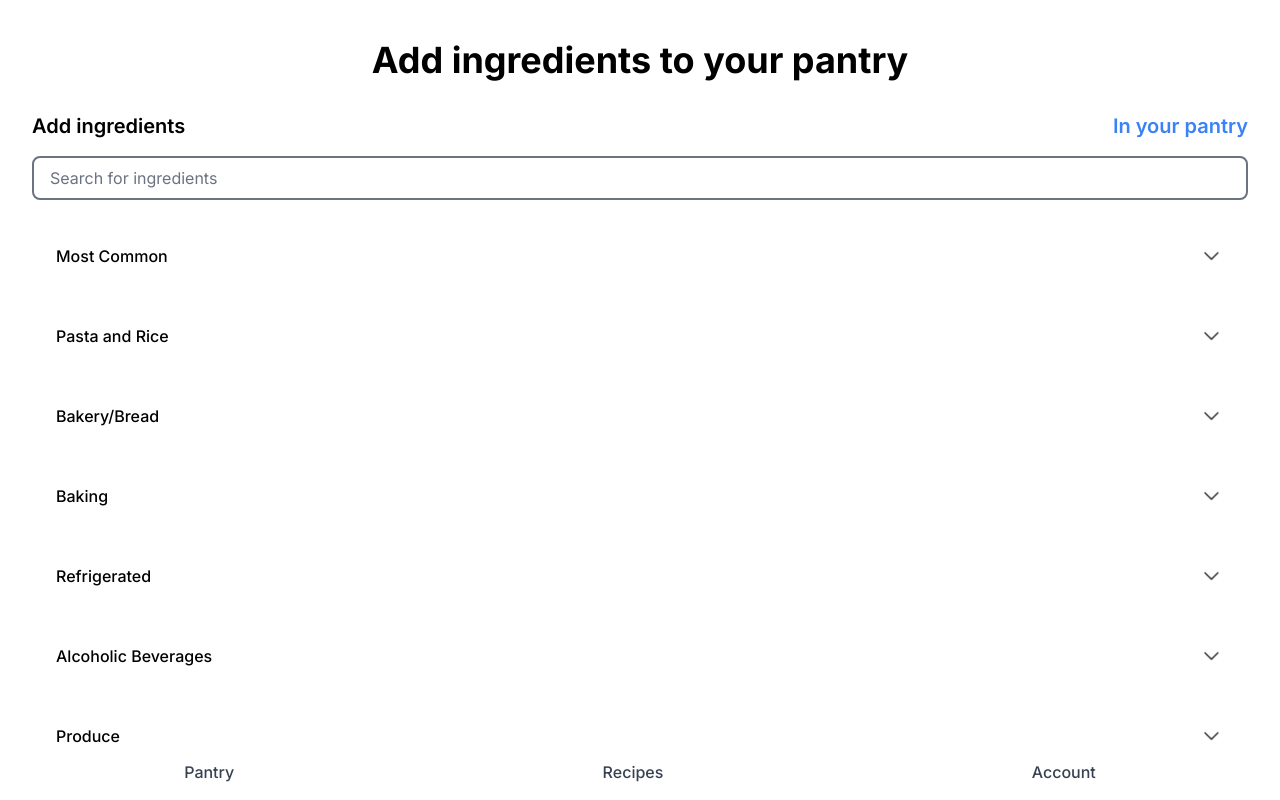
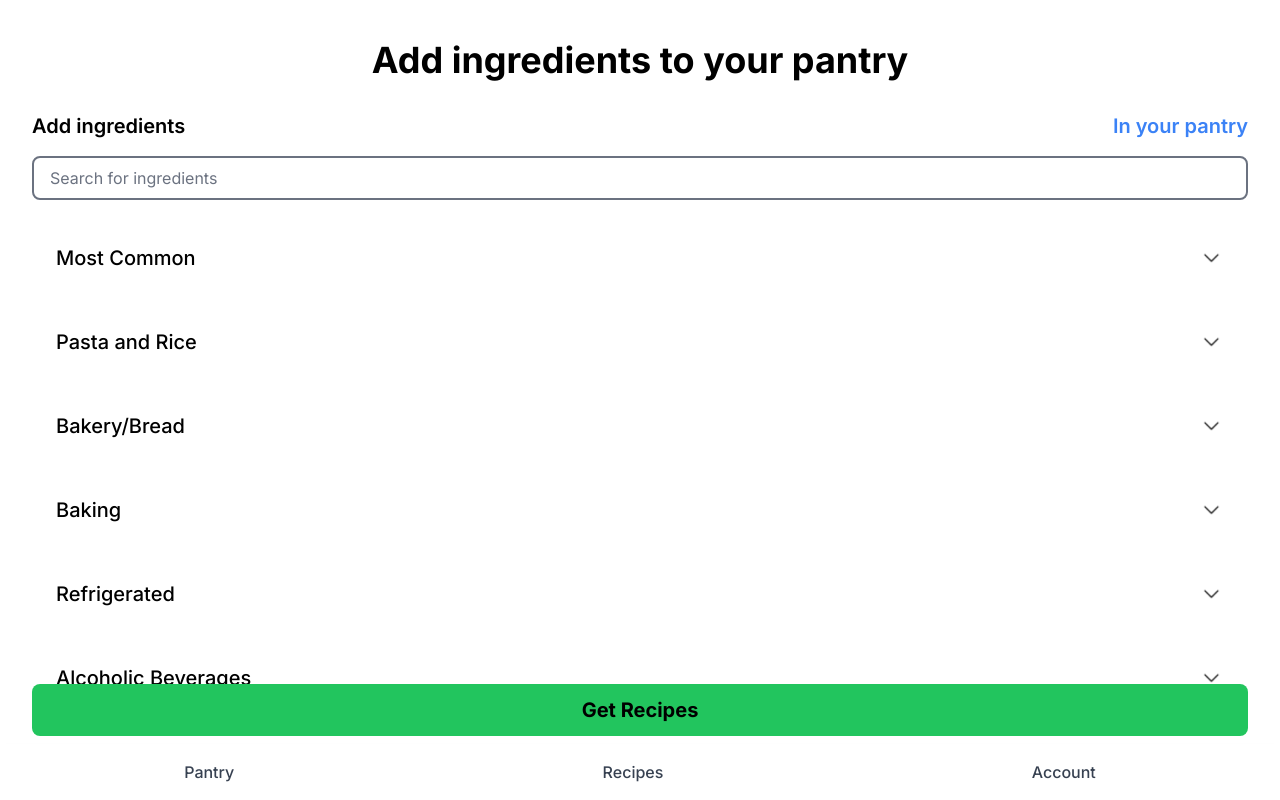
Before and after one commit to rayruenheck/PantryPal, a Next.js app: page /ingredients in a window 1280 px wide. Built offline with nearby package versions, Linux system fonts and the light colour scheme; no server answers.

Commit message:
Added Get Recipes Button

```diff
--- a/src/app/ingredients/page.jsx
+++ b/src/app/ingredients/page.jsx
@@ -133,14 +133,13 @@ export default function Page() {
 
 
   return (
-    <div className='h-screen w-full overflow-y-auto bg-white px-8 py-10'>
+    <div className='h-screen w-full overflow-y-auto bg-white px-8 pt-10 pb-24'> {/* Add padding-bottom to prevent content from being obscured by the fixed container */}
       {userToken && <button className="absolute top-4 right-4 bg-blue-500 text-white py-1 px-4 rounded-full" onClick={handleLogout}>Logout</button>}
       <h1 className="text-4xl font-bold mb-8 text-center">Add ingredients to your pantry</h1>
       <div className="flex items-center justify-between mb-4">
         <h2 className="text-xl font-semibold">Add ingredients</h2>
-        <h2 className="text-xl font-semibold text-blue-500 cursor-pointer">In your pantry</h2>
+        <Link href="/your-pantry" passHref><h2 className="text-xl font-semibold text-blue-500 cursor-pointer">In your pantry</h2></Link>
       </div>
-      {/* Include the search bar here */}
       <div className="search-box flex items-center border-2 rounded-lg border-gray-500 mb-8 bg-white">
         <input
           value={ingredient}
@@ -148,7 +147,7 @@ export default function Page() {
           onKeyPress={(e) => {
             if (e.key === 'Enter') {
               e.preventDefault();
-              // Add logic to handle the search operation here
+              // TODO: Implement search functionality
             }
           }}
           className='flex-1 py-2 px-4 rounded-lg bg-transparent placeholder-gray-500 focus:outline-none'
@@ -156,18 +155,17 @@ export default function Page() {
           placeholder='Search for ingredients'
         />
       </div>
-      {/* IngredientCard Components Below */}
       {Object.keys(aisleDict).map((aisle) => (
         <div key={aisle} className="mb-8">
           <button
-            className="w-full text-left text-x1 font-medium bg-white py-3 px-6 rounded-lg flex justify-between items-center"
+            className="w-full text-left text-xl font-medium bg-white py-3 px-6 rounded-lg flex justify-between items-center"
             onClick={() => setOpenDropdown(openDropdown === aisle ? null : aisle)}
           >
             {aisle}
             <img
               src="/dropdown.png"
               alt="Dropdown icon"
-              className="w-6 h-6" // Adjust width and height here
+              className="w-6 h-6"
             />
           </button>
           {openDropdown === aisle && (
@@ -181,13 +179,20 @@ export default function Page() {
           )}
         </div>
       ))}
-      <div className="fixed bottom-0 left-0 right-0 py-4 bg-white shadow-md">
-        <div className='w-full flex justify-around items-center'>
-          <a className="text-gray-700 font-medium" href="#">Pantry</a>
-          <a className="text-gray-700 font-medium" href="#">Recipes</a>
-          <a className="text-gray-700 font-medium" href="#">Account</a>
-        </div>
+        {/* Get Recipes Button - Fixed Position */}
+    <div className="fixed bottom-16 left-0 right-0 px-8"> {/* Adjust bottom value based on your navigation height */}
+      <button className="w-full bg-green-500 text-tan-500 py-3 px-6 rounded-lg text-xl font-bold">
+        Get Recipes
+      </button>
+    </div>
+    {/* Fixed Position Bottom Navigation */}
+    <div className="fixed bottom-0 left-0 right-0 bg-white shadow-md">
+      <div className='w-full flex justify-around items-center py-4'>
+        <a className="text-gray-700 font-medium" href="/pantry">Pantry</a>
+        <a className="text-gray-700 font-medium" href="/recipes">Recipes</a>
+        <a className="text-gray-700 font-medium" href="/account">Account</a>
       </div>
     </div>
-  );
-}
+  </div>
+);
+          }
```
